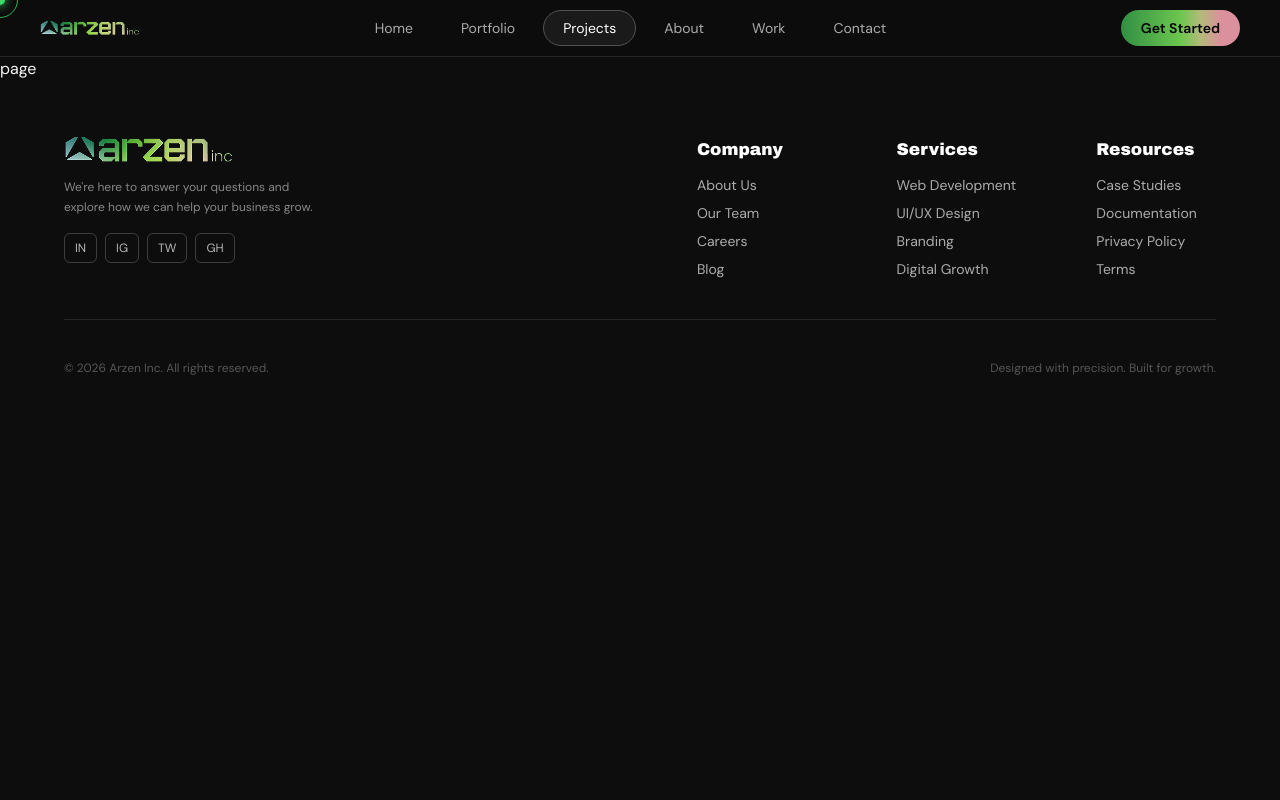
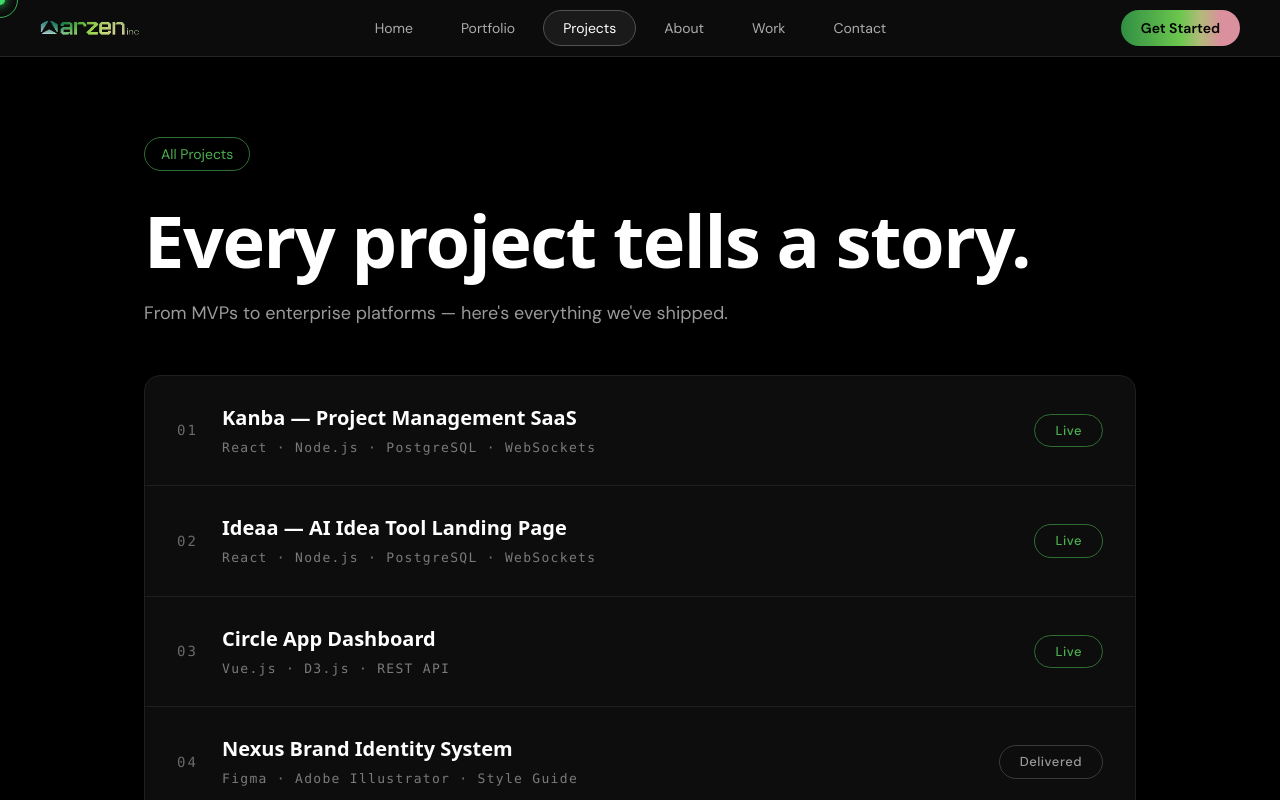
Before and after one commit to IbrahimChaudhary/arzen-nextjs-landing-page, a Next.js app: page /projects in a window 1280 px wide. Shown: the top 800 px of the page. Built offline with nearby package versions, Linux system fonts and the light colour scheme.

Commit message:
Projects page

```diff
--- /dev/null
+++ b/app/components/project/ProjectBadge.tsx
@@ -0,0 +1,10 @@
+/**
+ * "All Projects" eyebrow badge — green outlined pill at the top of the page.
+ */
+export default function ProjectsBadge() {
+  return (
+    <span className="inline-flex items-center rounded-full border border-[#2f6e33] px-4 py-1.5 text-sm text-[#4caf50]">
+      All Projects
+    </span>
+  );
+}
--- /dev/null
+++ b/app/components/project/ProjectCTA.tsx
@@ -0,0 +1,24 @@
+/**
+ * Closing call-to-action panel.
+ * Static display: the button is presentational (no handler) to match the
+ * static-page brief. Swap the <button> for a <Link> when wiring it up.
+ */
+export default function ProjectCTA() {
+  return (
+    <section className="mt-12 rounded-2xl border border-[#1f1f1f] bg-[#0d0d0d] px-6 py-20 text-center md:py-24">
+      <h2 className="font-sans text-3xl font-extrabold text-white md:text-4xl">
+        Have a project in mind?
+      </h2>
+      <p className="mt-4 font-mono text-sm tracking-[0.15em] text-[#9a9a9a] md:text-base">
+        Let&apos;s turn your idea into a product people love.
+      </p>
+
+      <button
+        type="button"
+        className="mt-8 rounded-full bg-white px-7 py-3 text-sm font-medium text-[#0a0a0a] transition-opacity hover:opacity-90 active:scale-[0.98]"
+      >
+        Start a Project
+      </button>
+    </section>
+  );
+}
--- /dev/null
+++ b/app/components/project/ProjectHero.tsx
@@ -0,0 +1,23 @@
+import ProjectsBadge from "./ProjectBadge";
+
+/**
+ * Page hero: eyebrow badge, display heading, and supporting subline.
+ */
+export default function ProjectHero() {
+  return (
+    <header className="mb-12">
+      <div className="mb-8">
+        <ProjectsBadge />
+      </div>
+
+      <h1 className="font-sans text-5xl font-extrabold leading-[1.05] tracking-[-0.02em] text-white sm:text-6xl md:text-7xl">
+        Every project tells a story.
+      </h1>
+
+      <p className="mt-5 text-base text-[#9a9a9a] md:text-lg">
+        From MVPs to enterprise platforms — here&apos;s everything we&apos;ve
+        shipped.
+      </p>
+    </header>
+  );
+}
--- /dev/null
+++ b/app/components/project/ProjectList.tsx
@@ -0,0 +1,18 @@
+import { projects } from "@/app/data/projects"
+import ProjectRow from "./ProjectRow";
+
+/**
+ * Bordered card containing the full project list.
+ * Rows are divided by hairline borders; numbering is derived from order.
+ */
+export default function ProjectList() {
+  return (
+    <section className="overflow-hidden rounded-2xl border border-[#1f1f1f] bg-[#0d0d0d]">
+      <div className="divide-y divide-[#1f1f1f]">
+        {projects.map((project, i) => (
+          <ProjectRow key={project.title} project={project} index={i + 1} />
+        ))}
+      </div>
+    </section>
+  );
+}
--- /dev/null
+++ b/app/components/project/ProjectRow.tsx
@@ -0,0 +1,40 @@
+import type { Project } from "@/app/data/projects";
+import StatusPill from "./StatusPill";
+
+interface ProjectRowProps {
+  project: Project;
+  /** 1-based position; rendered as a zero-padded index (01, 02, …). */
+  index: number;
+}
+
+/**
+ * A single project row: number · (title + tech stack) · status pill.
+ * Static display only.
+ */
+export default function ProjectRow({ project, index }: ProjectRowProps) {
+  const number = String(index).padStart(2, "0");
+
+  return (
+    <div className="flex items-center gap-6 px-6 py-7 md:px-8">
+      {/* Index */}
+      <span className="hidden shrink-0 font-mono text-sm tracking-[0.15em] text-[#6a6a6a] sm:block">
+        {number}
+      </span>
+
+      {/* Title + stack */}
+      <div className="min-w-0 flex-1">
+        <h3 className="font-sans text-lg font-bold text-white md:text-xl">
+          {project.title}
+        </h3>
+        <p className="mt-1.5 font-mono text-[13px] tracking-[0.1em] text-[#7a7a7a]">
+          {project.stack.join("  ·  ")}
+        </p>
+      </div>
+
+      {/* Status */}
+      <div className="shrink-0">
+        <StatusPill status={project.status} />
+      </div>
+    </div>
+  );
+}
--- /dev/null
+++ b/app/components/project/StatusPill.tsx
@@ -0,0 +1,27 @@
+import type { ProjectStatus } from "@/app/data/projects";
+
+interface StatusPillProps {
+  status: ProjectStatus;
+}
+
+/**
+ * Status indicator pill.
+ * - "Live" → green outline + green text
+ * - "Delivered" → grey outline + muted text
+ */
+export default function StatusPill({ status }: StatusPillProps) {
+  const isLive = status === "Live";
+
+  return (
+    <span
+      className={[
+        "inline-flex items-center justify-center rounded-full border px-5 py-1.5 text-[13px] font-medium tracking-[0.04em] whitespace-nowrap",
+        isLive
+          ? "border-[#2f6e33] text-[#4caf50]"
+          : "border-[#3a3a3a] text-[#9a9a9a]",
+      ].join(" ")}
+    >
+      {status}
+    </span>
+  );
+}
--- /dev/null
+++ b/app/data/projects.ts
@@ -0,0 +1,55 @@
+export type ProjectStatus = "Live" | "Delivered";
+
+export interface Project {
+  title: string;
+  stack: string[];
+  status: ProjectStatus;
+}
+
+/**
+ * Project list shown on /work.
+ * Row numbers (01, 02, …) are derived from array order in <ProjectList>,
+ * so just reorder or add entries here — numbering stays correct.
+ */
+export const projects: Project[] = [
+  {
+    title: "Kanba — Project Management SaaS",
+    stack: ["React", "Node.js", "PostgreSQL", "WebSockets"],
+    status: "Live",
+  },
+  {
+    title: "Ideaa — AI Idea Tool Landing Page",
+    stack: ["React", "Node.js", "PostgreSQL", "WebSockets"],
+    status: "Live",
+  },
+  {
+    title: "Circle App Dashboard",
+    stack: ["Vue.js", "D3.js", "REST API"],
+    status: "Live",
+  },
+  {
+    title: "Nexus Brand Identity System",
+    stack: ["Figma", "Adobe Illustrator", "Style Guide"],
+    status: "Delivered",
+  },
+  {
+    title: "GrowthOps SEO Strategy",
+    stack: ["Technical SEO", "Content", "Analytics"],
+    status: "Live",
+  },
+  {
+    title: "PulseHR — HR Management Platform",
+    stack: ["Next.js", "Prisma", "Stripe", "AWS"],
+    status: "Live",
+  },
+  {
+    title: "Vanta Crypto Dashboard",
+    stack: ["React", "Web3.js", "Chart.js"],
+    status: "Live",
+  },
+  {
+    title: "Bloom E-Commerce Platform",
+    stack: ["Shopify", "Custom Theme", "Node.js"],
+    status: "Live",
+  },
+];
--- a/app/projects/page.tsx
+++ b/app/projects/page.tsx
@@ -1,9 +1,20 @@
-import React from 'react'
+import WorkHero from "@/app/components/project/ProjectHero";
+import ProjectList from "@/app/components/project/ProjectList";
+import ProjectCTA from "@/app/components/project/ProjectCTA";
 
-const page = () => {
+export const metadata = {
+  title: "Our Work",
+  description: "From MVPs to enterprise platforms — everything we've shipped.",
+};
+
+export default function WorkPage() {
   return (
-    <div>page</div>
-  )
+    <main className="min-h-screen bg-black text-white">
+      <div className="mx-auto max-w-5xl px-4 py-16 md:py-20">
+        <WorkHero />
+        <ProjectList />
+        <ProjectCTA />
+      </div>
+    </main>
+  );
 }
-
-export default page
```
